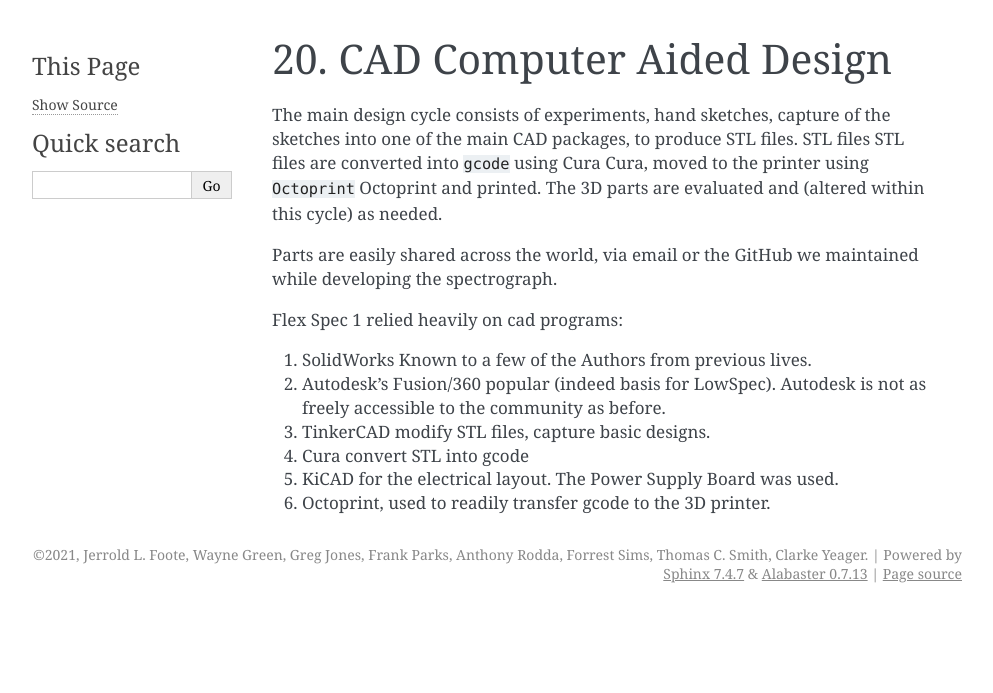
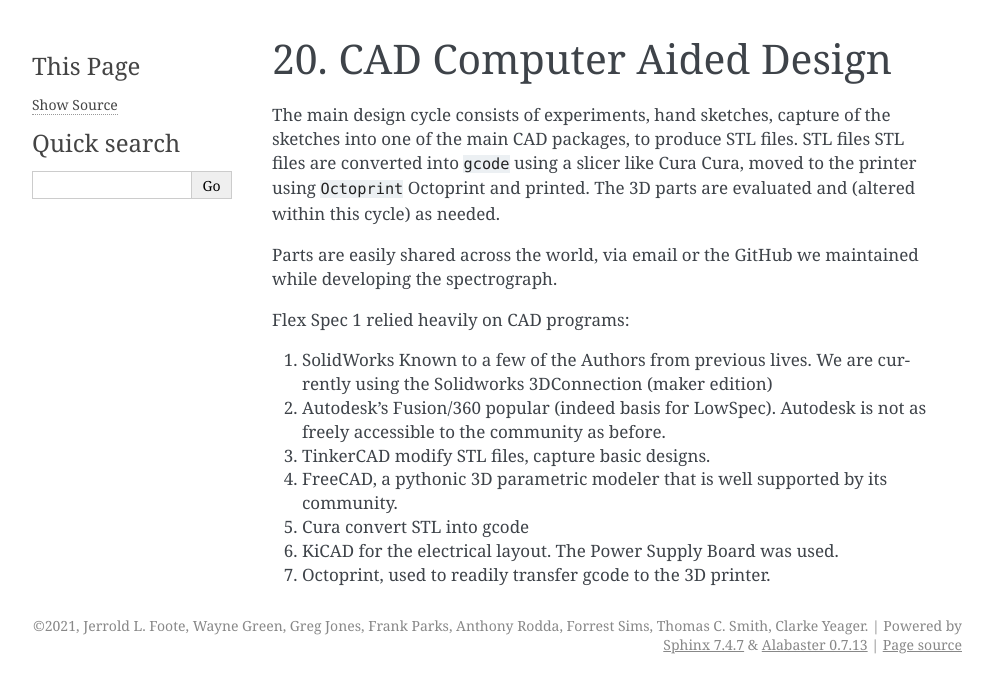
Before and after one commit to The-SMTSci/FlexSpec1, a Sphinx documentation site: the page built from docs/source/cad.rst, in a window 1280 px wide. Shown: the top 693 px of the page, without its empty margins (148-1141 px from the left). Built offline with Sphinx 7.4.7, drawn with Linux system fonts in a browser that asks for light colours; pages that are not in the unit, such as notebooks, are missing from menus.

Commit message:
Update cad.rst
Added Freecad mention and cleared up the explainations a bit.

```diff
--- a/docs/source/cad.rst
+++ b/docs/source/cad.rst
@@ -3,20 +3,21 @@
 
 The main design cycle consists of experiments, hand sketches, capture
 of the sketches into one of the main CAD packages, to produce STL
-files. STL files :index:`STL files` are converted into ``gcode`` using Cura :index:`Cura`, moved to
+files. STL files :index:`STL files` are converted into ``gcode`` using a slicer like Cura :index:`Cura`, moved to
 the printer using ``Octoprint`` :index:`Octoprint` and printed. The 3D parts are
 evaluated and (altered within this cycle) as needed.
 
-Parts are easily shared across the world, via email or the GitHub
-we maintained while developing the spectrograph.
+Parts are easily shared across the world, via email or the GitHub we maintained while developing the spectrograph.
 
-Flex Spec 1 relied heavily on cad programs:
+Flex Spec 1 relied heavily on CAD programs:
 
-#. SolidWorks Known to a few of the Authors from previous lives.
+#. SolidWorks Known to a few of the Authors from previous lives. We are currently using the Solidworks 3DConnection (maker edition)
 
 #. Autodesk's Fusion/360 popular (indeed basis for LowSpec). Autodesk is not as freely accessible to the community as before.
 
 #. TinkerCAD modify STL files, capture basic designs.
+
+#. FreeCAD, a pythonic 3D parametric modeler that is well supported by its community.
 
 #. Cura convert STL into gcode
 
```
